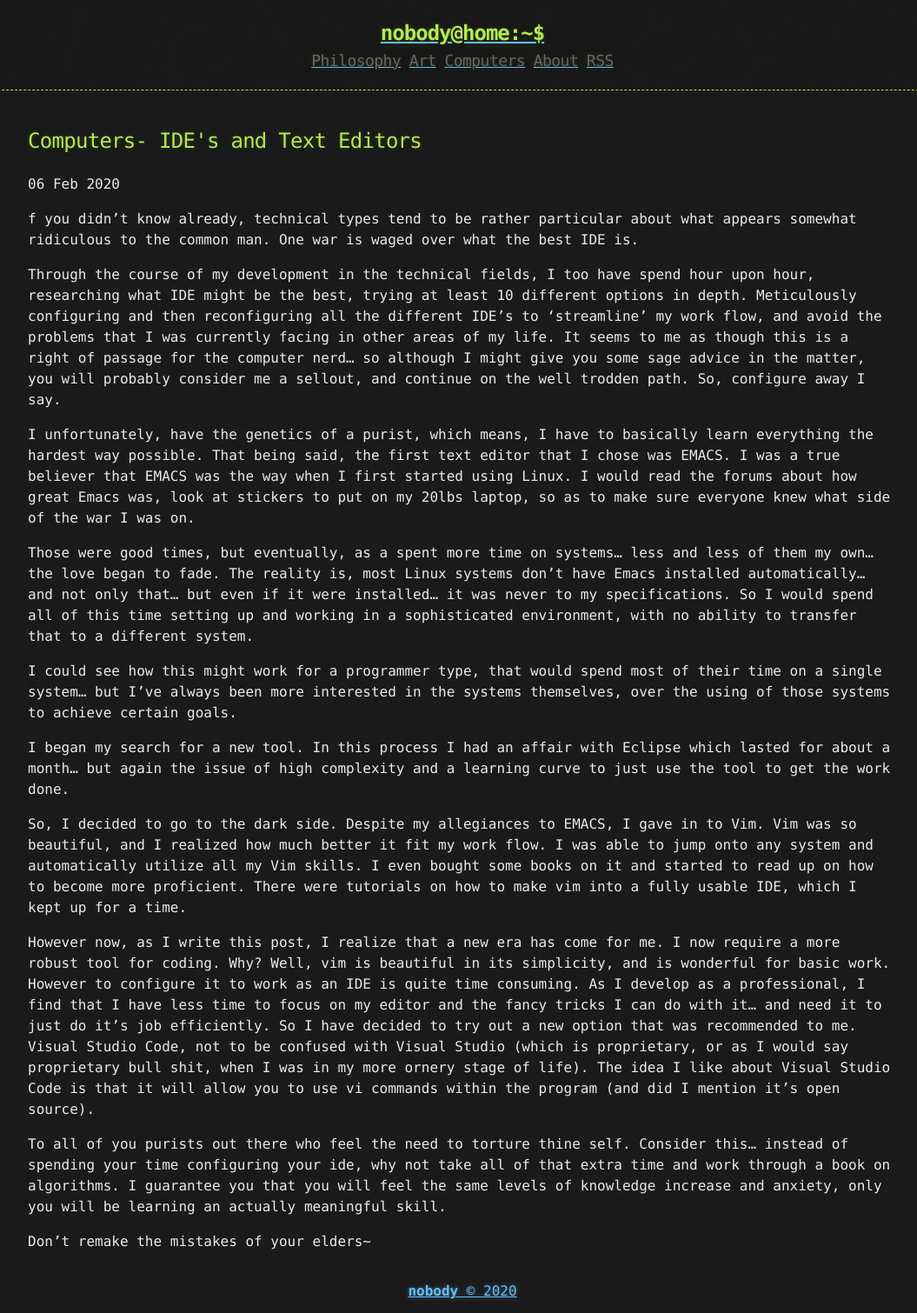
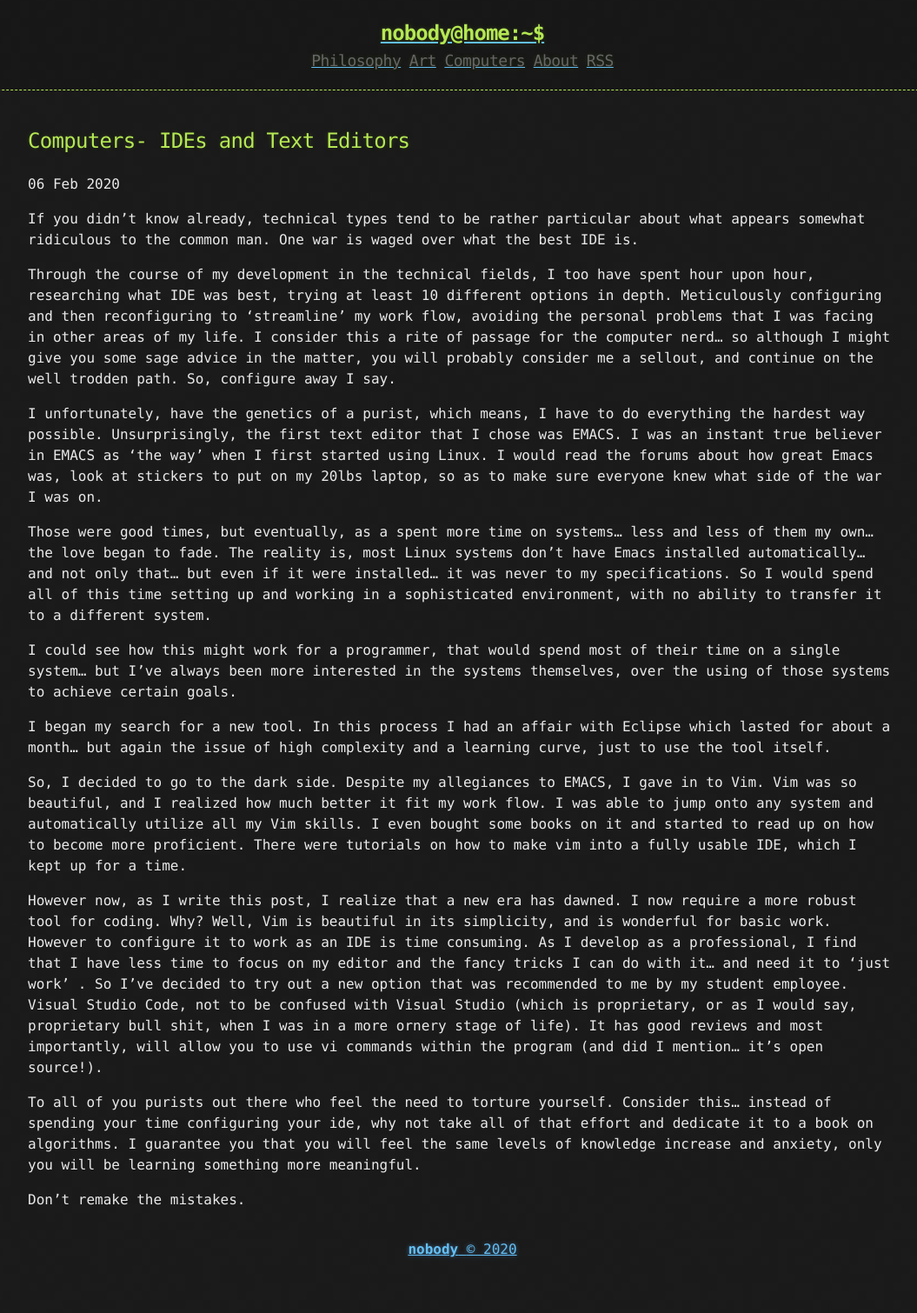
Before and after one commit to ingoglia/old_website, a Jekyll site: the page built from _posts/2020-02-06-On-IDEs-and-text-editors.md, in a window 1280 px wide. Shown: the whole page at 87% size, without its empty margins (108-1163 px from the left). Built offline with Jekyll 4.4.1, drawn with Linux system fonts in a browser that asks for light colours; after the commit the page ends 1462 px from its top, so only the background shows below that.

Commit message:
IDES edit

```diff
--- a/_posts/2020-02-06-On-IDEs-and-text-editors.md
+++ b/_posts/2020-02-06-On-IDEs-and-text-editors.md
@@ -1,25 +1,25 @@
 ---
-title: Computers- IDE's and Text Editors
+title: Computers- IDEs and Text Editors
 layout: "post"
 published: true
 category: computers
 ---
-f you didn't know already, technical types tend to be rather particular about what appears somewhat ridiculous to the common man. One war is waged over what the best IDE is.
+If you didn't know already, technical types tend to be rather particular about what appears somewhat ridiculous to the common man. One war is waged over what the best IDE is.
 
-Through the course of my development in the technical fields, I too have spend hour upon hour, researching what IDE might be the best, trying at least 10 different options in depth. Meticulously configuring and then reconfiguring all the different IDE's to 'streamline' my work flow, and avoid the problems that I was currently facing in other areas of my life. It seems to me as though this is a right of passage for the computer nerd... so although I might give you some sage advice in the matter, you will probably consider me a sellout, and continue on the well trodden path. So, configure away I say.
+Through the course of my development in the technical fields, I too have spent hour upon hour, researching what IDE was best, trying at least 10 different options in depth. Meticulously configuring and then reconfiguring to 'streamline' my work flow, avoiding the personal problems that I was facing in other areas of my life. I consider this a rite of passage for the computer nerd... so although I might give you some sage advice in the matter, you will probably consider me a sellout, and continue on the well trodden path. So, configure away I say.
 
-I unfortunately, have the genetics of a purist, which means, I have to basically learn everything the hardest way possible. That being said, the first text editor that I chose was EMACS. I was a true believer that EMACS was the way when I first started using Linux. I would read the forums about how great Emacs was, look at stickers to put on my 20lbs laptop, so as to make sure everyone knew what side of the war I was on.
+I unfortunately, have the genetics of a purist, which means, I have to do everything the hardest way possible. Unsurprisingly, the first text editor that I chose was EMACS. I was an instant true believer in EMACS as 'the way' when I first started using Linux. I would read the forums about how great Emacs was, look at stickers to put on my 20lbs laptop, so as to make sure everyone knew what side of the war I was on.
 
-Those were good times, but eventually, as a spent more time on systems... less and less of them my own... the love began to fade. The reality is, most Linux systems don't have Emacs installed automatically... and not only that... but even if it were installed... it was never to my specifications. So I would spend all of this time setting up and working in a sophisticated environment, with no ability to transfer that to a different system.
+Those were good times, but eventually, as a spent more time on systems... less and less of them my own... the love began to fade. The reality is, most Linux systems don't have Emacs installed automatically... and not only that... but even if it were installed... it was never to my specifications. So I would spend all of this time setting up and working in a sophisticated environment, with no ability to transfer it to a different system.
 
-I could see how this might work for a programmer type, that would spend most of their time on a single system... but I've always been more interested in the systems themselves, over the using of those systems to achieve certain goals.
+I could see how this might work for a programmer, that would spend most of their time on a single system... but I've always been more interested in the systems themselves, over the using of those systems to achieve certain goals.
 
-I began my search for a new tool. In this process I had an affair with Eclipse which lasted for about a month... but again the issue of high complexity and a learning curve to just use the tool to get the work done.
+I began my search for a new tool. In this process I had an affair with Eclipse which lasted for about a month... but again the issue of high complexity and a learning curve, just to use the tool itself.
 
 So, I decided to go to the dark side. Despite my allegiances to EMACS, I gave in to Vim. Vim was so beautiful, and I realized how much better it fit my work flow. I was able to jump onto any system and automatically utilize all my Vim skills. I even bought some books on it and started to read up on how to become more proficient. There were tutorials on how to make vim into a fully usable IDE, which I kept up for a time.
 
-However now, as I write this post, I realize that a new era has come for me. I now require a more robust tool for coding. Why? Well, vim is beautiful in its simplicity, and is wonderful for basic work. However to configure it to work as an IDE is quite time consuming. As I develop as a professional, I find that I have less time to focus on my editor and the fancy tricks I can do with it... and need it to just do it's job efficiently. So I have decided to try out a new option that was recommended to me. Visual Studio Code, not to be confused with Visual Studio (which is proprietary, or as I would say proprietary bull shit, when I was in my more ornery stage of life). The idea I like about Visual Studio Code is that it will allow you to use vi commands within the program (and did I mention it's open source).
+However now, as I write this post, I realize that a new era has dawned. I now require a more robust tool for coding. Why? Well, Vim is beautiful in its simplicity, and is wonderful for basic work. However to configure it to work as an IDE is time consuming. As I develop as a professional, I find that I have less time to focus on my editor and the fancy tricks I can do with it... and need it to 'just work' . So I've decided to try out a new option that was recommended to me by my student employee. Visual Studio Code, not to be confused with Visual Studio (which is proprietary, or as I would say, proprietary bull shit, when I was in a more ornery stage of life). It has good reviews and most importantly, will allow you to use vi commands within the program (and did I mention... it's open source!).
 
-To all of you purists out there who feel the need to torture thine self. Consider this... instead of spending your time configuring your ide, why not take all of that extra time and work through a book on algorithms. I guarantee you that you will feel the same levels of knowledge increase and anxiety, only you will be learning an actually meaningful skill.
+To all of you purists out there who feel the need to torture yourself. Consider this... instead of spending your time configuring your ide, why not take all of that effort and dedicate it to a book on algorithms. I guarantee you that you will feel the same levels of knowledge increase and anxiety, only you will be learning something more meaningful.
 
-Don't remake the mistakes of your elders~
+Don't remake the mistakes.
```
